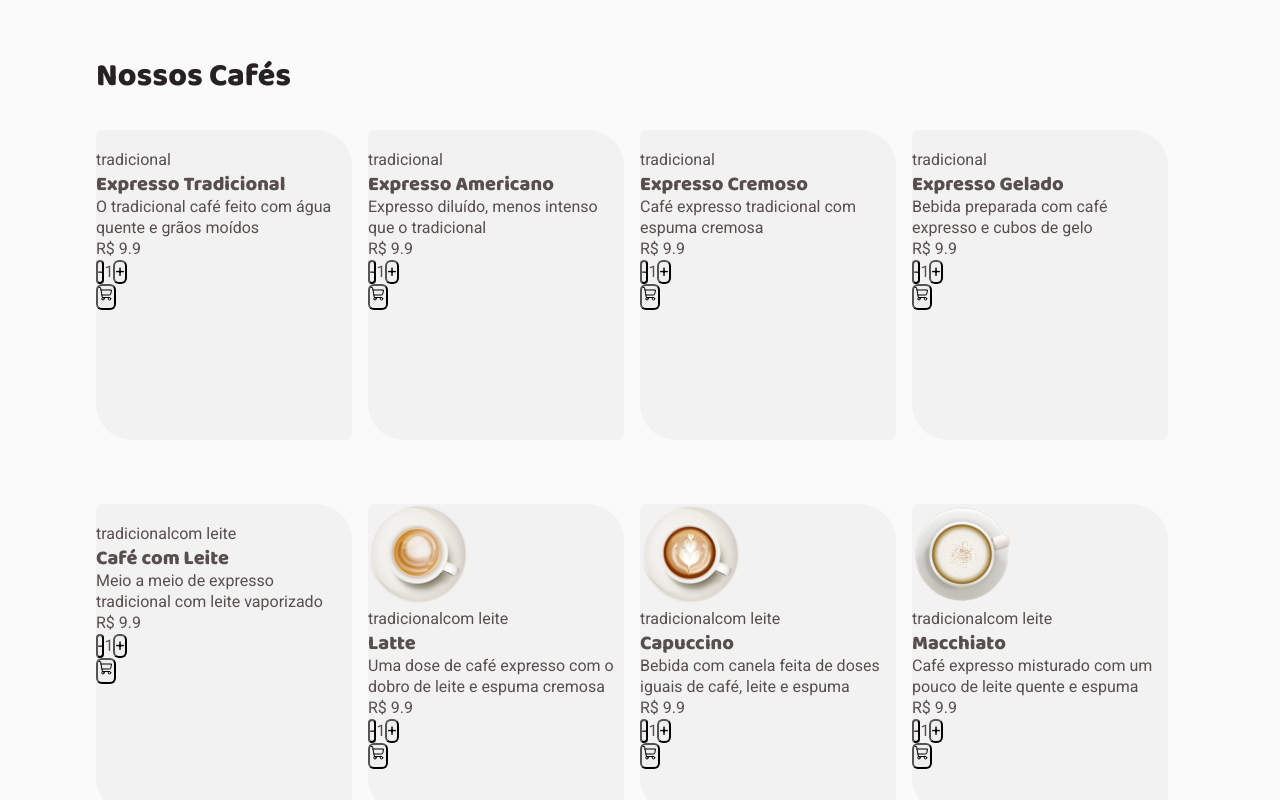
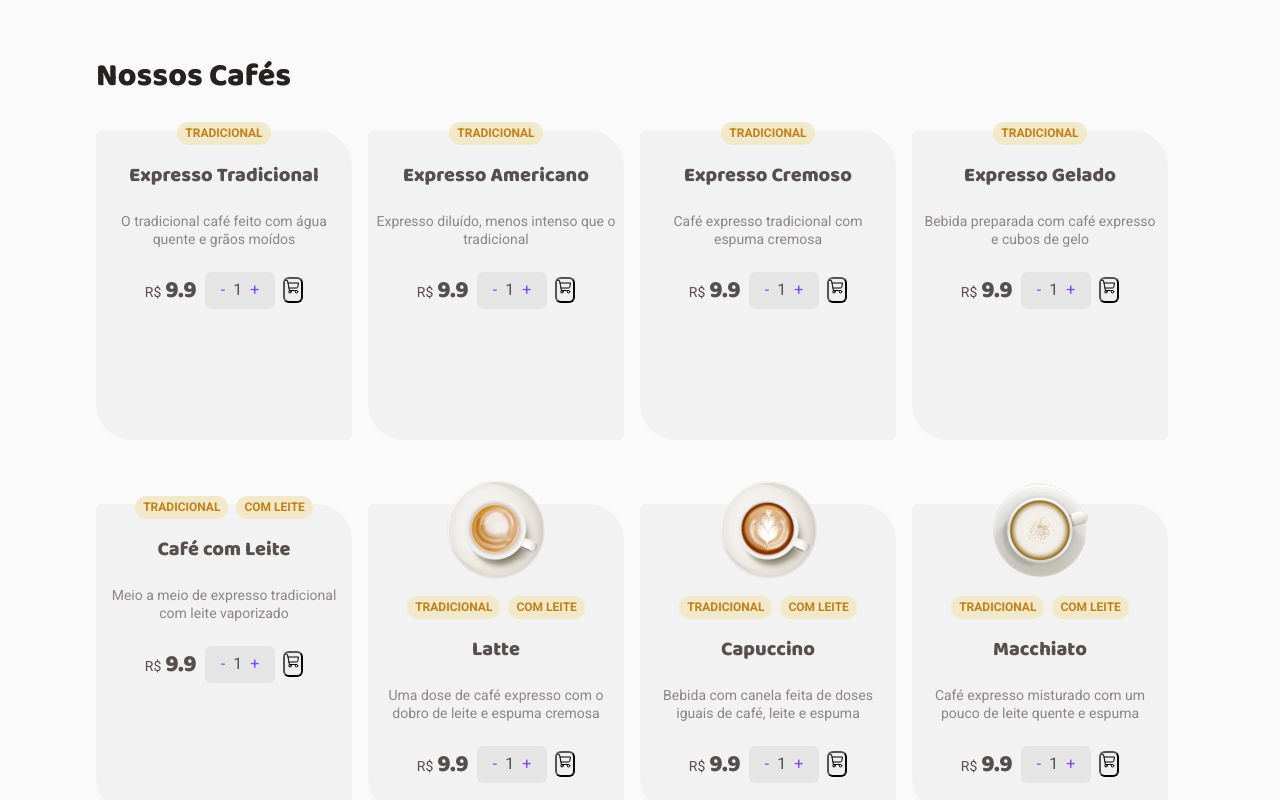
Before and after one commit to bruflor/ignite-challenge02-Coffe-Delivery, a React (Vite) app: page / in a window 1280 px wide. Shown: the part 620-1420 px from the top of the page. Built offline with nearby package versions, Linux system fonts and the light colour scheme.

Commit message:
wip: cards menu

```diff
--- a/src/components/Cards/menuCard.tsx
+++ b/src/components/Cards/menuCard.tsx
@@ -1,5 +1,5 @@
 import { ShoppingCart } from "phosphor-react";
-import { ProductCard } from "./style";
+import { CounterContainer, ProductCard, Tags } from "./style";
 import Americano from "../../assets/Coffes/Type=Expresso Americano.png";
 import Arabe from "../../assets/Coffes/Type=Árabe.png";
 import ComLeite from "../../assets/Coffes/Type=Café com Leite.png";
@@ -50,18 +50,18 @@ export const MenuCard = ({ description, name, price, tags }: MenuCardProps) => {
       <img src={imageSRC} />
       <div>
         {tags.map((tag) => {
-          return <span>{tag}</span>;
+          return <Tags>{tag}</Tags>;
         })}
       </div>
       <h4>{name}</h4>
       <p>{description}</p>
       <div>
-        <span>R$ {price}</span>
-        <div>
+        <span>{price}</span>
+        <CounterContainer>
           <button>-</button>
           <span>1</span>
           <button>+</button>
-        </div>
+        </CounterContainer>
         <button>
           <ShoppingCart />
         </button>
--- a/src/components/Cards/style.ts
+++ b/src/components/Cards/style.ts
@@ -8,4 +8,69 @@ export const ProductCard = styled(Card)`
   height: 310px;
   width: 256px;
   border-radius: 6px 36px 6px 36px;
+  display: flex;
+  flex-direction: column;
+  align-items: center;
+  gap: 1rem;
+
+  img {
+    position: relative;
+    z-index: 1;
+    top: -24px;
+  }
+  p {
+    font-size: 0.875rem;
+    color: ${(props) => props.theme["base-label"]};
+    text-align: center;
+    padding: 0.5rem;
+  }
+  > div {
+    display: flex;
+    align-items: center;
+    gap: 0.5rem;
+
+    > span {
+      font-size: 1.5rem;
+      font-weight: 900;
+      font-family: "Baloo 2", cursive;
+    }
+    > span::before {
+      content: "R$";
+      padding-right: 0.25rem;
+      font-size: 0.875rem;
+      font-weight: 400;
+      font-family: "Roboto", sans-serif;
+    }
+  }
 `;
+
+export const CounterContainer = styled.div`
+  background: ${(props) => props.theme["base-button"]};
+  display: flex;
+  align-items: center;
+  gap: 0.5rem;
+  padding: 0.5rem 1rem;
+  border-radius: 6px;
+
+  button {
+    background: none;
+    border: 0;
+    color: ${(props) => props.theme.purple};
+
+    :hover {
+      color: ${(props) => props.theme["purple-dark"]};
+      cursor: pointer;
+    }
+  }
+`;
+
+export const Tags = styled.div`
+  background: ${(props) => props.theme["yellow-light"]};
+  color: ${(props) => props.theme["yellow-dark"]};
+  padding: 0.25rem 0.5rem;
+  border-radius: 42px;
+  text-transform: uppercase;
+  font-size: 0.75rem;
+  font-weight: 700;
+  margin-top: -1.5rem;
+`;
```
